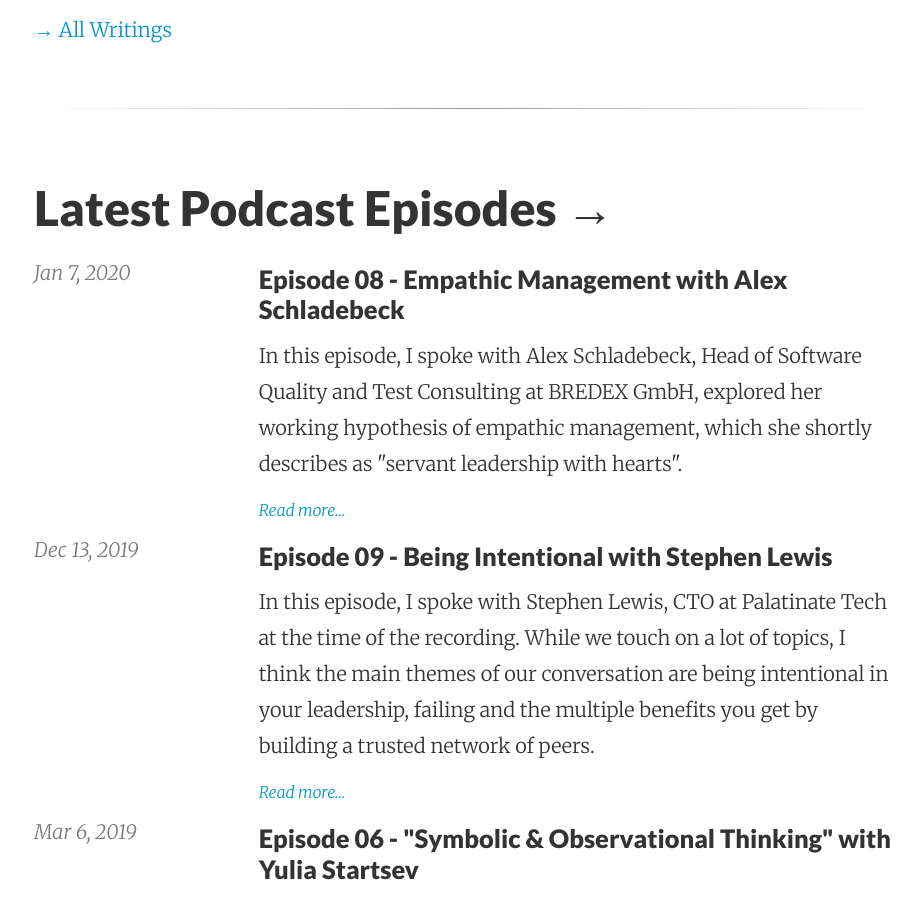
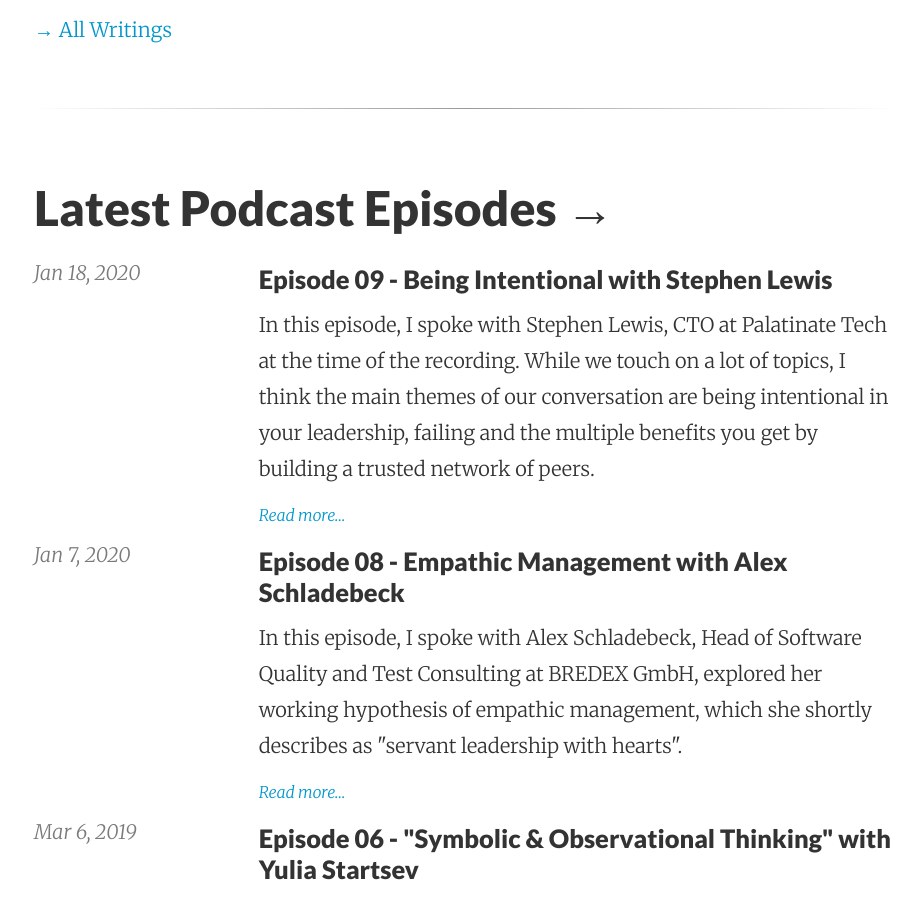
Before and after one commit to benjmin-r/cto.coffee, a Jekyll site: the page built from index.md, in a window 1280 px wide and 900 px high, scrolled down 1701 px. Shown: the whole window, without its empty margins (174-1095 px from the left). Built offline with Jekyll 4.4.1, drawn with Linux system fonts in a browser that asks for light colours; nearby versions of some CDN libraries.

Commit message:
fix date of episode09

```diff
--- a/episodes/_posts/2019-10-15-ep09-being-intentional-with-stephen-lewis.md
+++ b/episodes/_posts/2019-10-15-ep09-being-intentional-with-stephen-lewis.md
@@ -1,7 +1,7 @@
 ---
 layout: post
 title: Episode 09 - Being Intentional with Stephen Lewis
-date: 2019-12-13
+date: 2020-01-18
 permalink: /episodes/ep09-being-intentional-with-stephen-lewis/
 published: true
 excerpt: "In this episode, I spoke with Stephen Lewis, CTO at Palatinate Tech at the time of the recording. While we touch on a lot of topics, I think the main themes of our conversation are being intentional in your leadership, failing and the multiple benefits you get by building a trusted network of peers."
```
